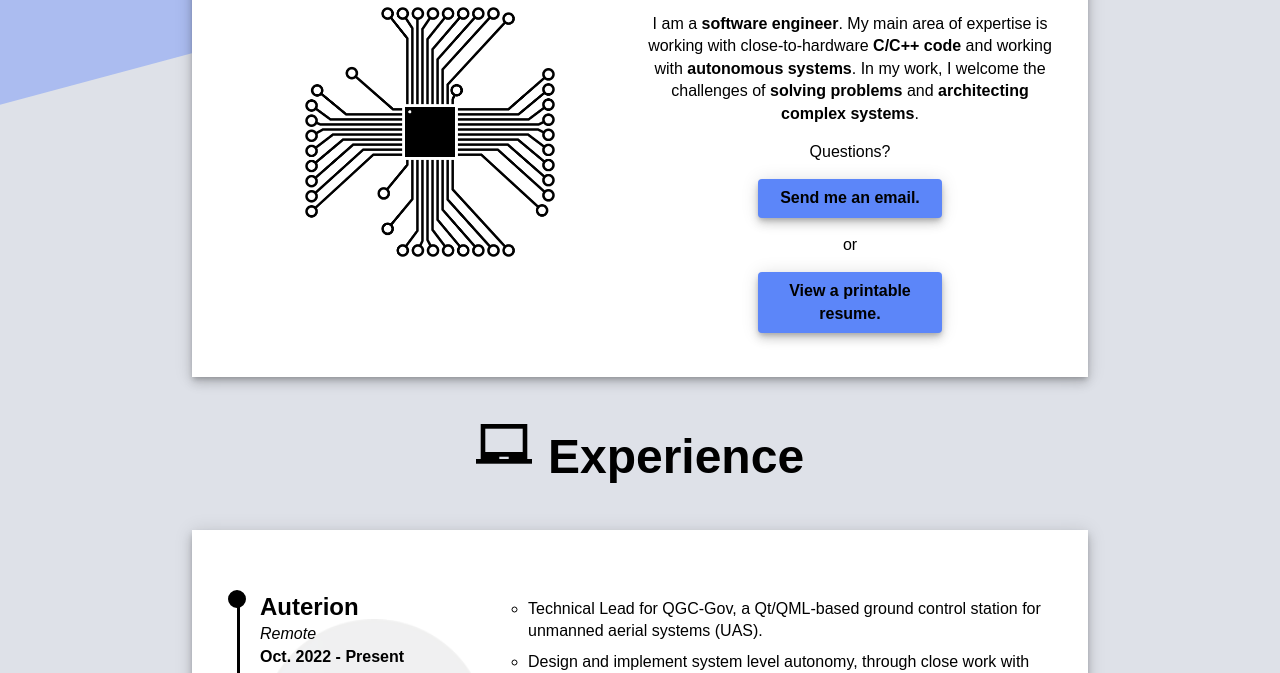
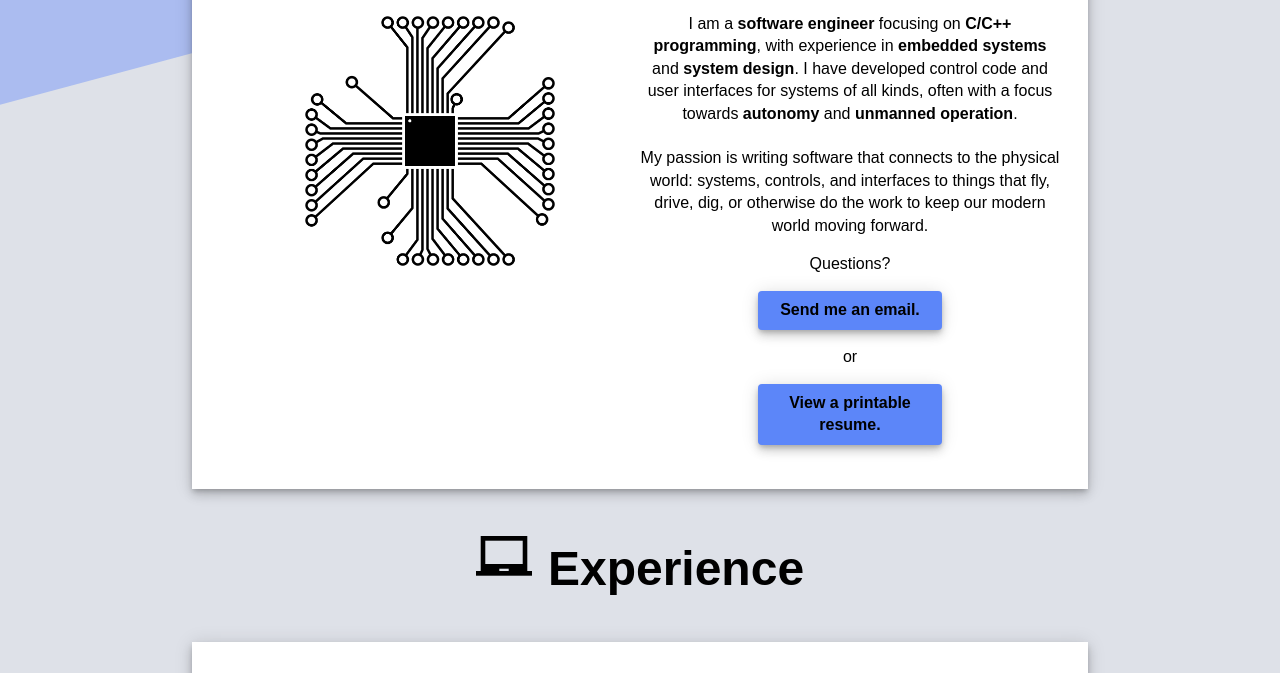
Before and after one commit to stewythe1st/stewythe1st.github.io, a plain HTML site: page index.html in a window 1280 px wide. Shown: the part 445-1118 px from the top of the page. Drawn offline with Linux system fonts and the light colour scheme.

Commit message:
Make purpose statement match and apply some auto-formatting.

```diff
--- a/index.html
+++ b/index.html
@@ -61,11 +61,16 @@
                 <div class="column_50">
                     <h3><a id="AboutMe">About Me</a></h3>
                     <p>
-                        I am a <span class="subtle-emphasis">software engineer</span>.
-                        My main area of expertise is working with close-to-hardware <span class="subtle-emphasis">C/C++
-                            code</span> and working with <span class="subtle-emphasis">autonomous systems</span>.
-                        In my work, I welcome the challenges of <span class="subtle-emphasis">solving problems</span>
-                        and <span class="subtle-emphasis">architecting complex systems</span>.
+                        I am a <span class="subtle-emphasis">software engineer</span> focusing on <span
+                            class="subtle-emphasis">C/C++ programming</span>, with experience in <span
+                            class="subtle-emphasis">embedded systems</span> and <span class="subtle-emphasis">system
+                            design</span>. I have developed control code and user interfaces for systems of all kinds,
+                        often with a focus towards <span class="subtle-emphasis">autonomy</span> and <span
+                            class="subtle-emphasis">unmanned operation</span>.
+                        <br><br>
+                        My passion is writing software that connects to the physical world: systems,
+                        controls, and interfaces to things that fly, drive, dig, or otherwise do the
+                        work to keep our modern world moving forward.
                     </p>
                     <div>
                         <p>Questions?</p>
@@ -102,7 +107,8 @@
                         </div>
                         <ul class="column_70">
                             <li>
-                                Technical Lead for QGC-Gov, a Qt/QML-based ground control station for unmanned
+                                Technical Lead for QGC-Gov, a C++-based ground control station (with a Qt/QML frontend)
+                                for unmanned
                                 aerial systems (UAS).
                             </li>
                             <li>
@@ -355,10 +361,22 @@
         <h2><a id="Links">Links</a></h2>
         <div>
             <div class="links">
-                <div><a href="mailto:stuart@stuartmiller.dev"><img src="img/email.png" /></a><br><span>&nbsp;</span></div>
-                <div><a href="https://github.com/stewythe1st"><img src="img/github.png" /></a><br><span>(Personal)</span></div>
-                <div><a href="https://github.com/stuart-auterion"><img src="img/github.png" /></a><br><span>(Work)</span></div>
-                <div><a href="https://www.linkedin.com/in/stuartmillerdev"><img src="img/linkedin.png" /></a><br><span>&nbsp;</span></div>
+                <div>
+                    <a href="mailto:stuart@stuartmiller.dev"><img src="img/email.png" /></a>
+                    <br><span>&nbsp;</span>
+                </div>
+                <div>
+                    <a href="https://github.com/stewythe1st"><img src="img/github.png" /></a>
+                    <br><span>(Personal)</span>
+                </div>
+                <div>
+                    <a href="https://github.com/stuart-auterion"><img src="img/github.png" /></a>
+                    <br><span>(Work)</span>
+                </div>
+                <div>
+                    <a href="https://www.linkedin.com/in/stuartmillerdev"><img src="img/linkedin.png" /></a>
+                    <br><span>&nbsp;</span>
+                </div>
             </div>
         </div>
     </div>
```
